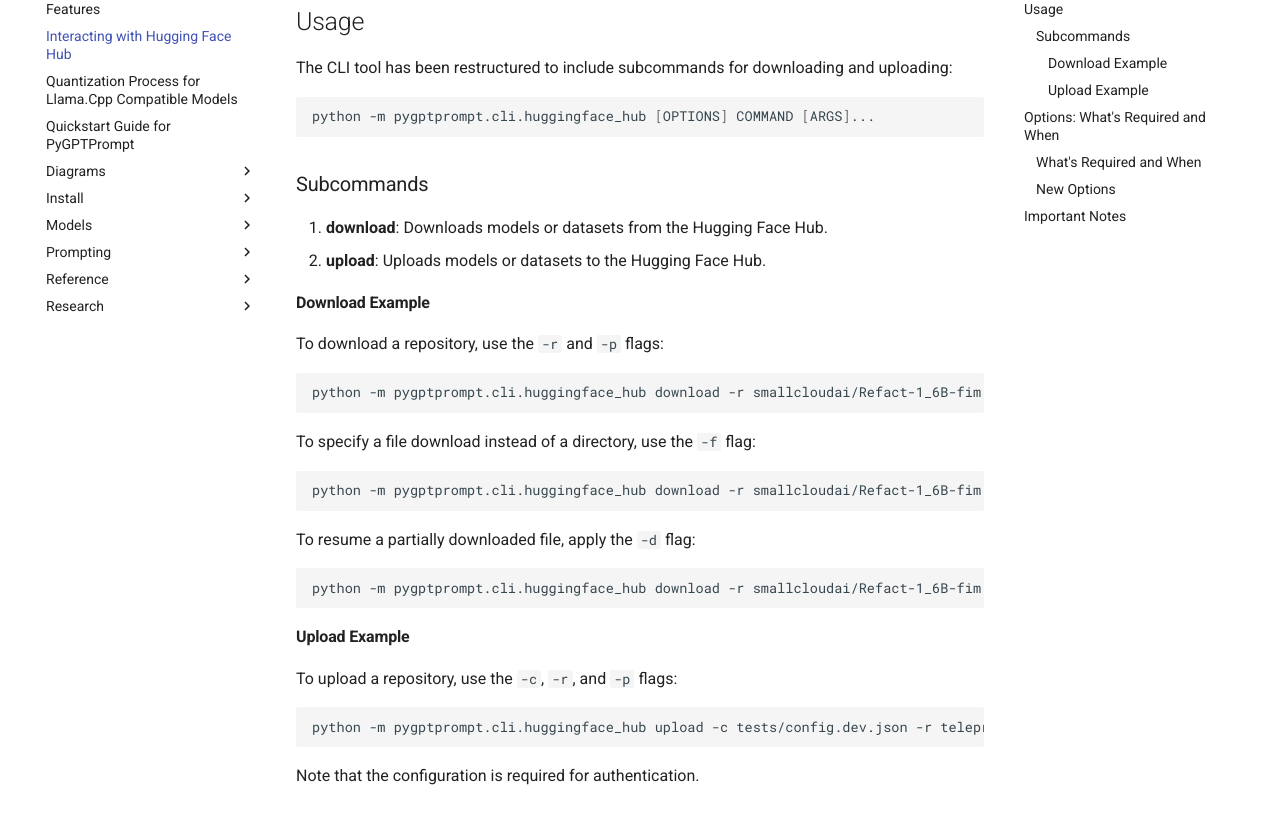
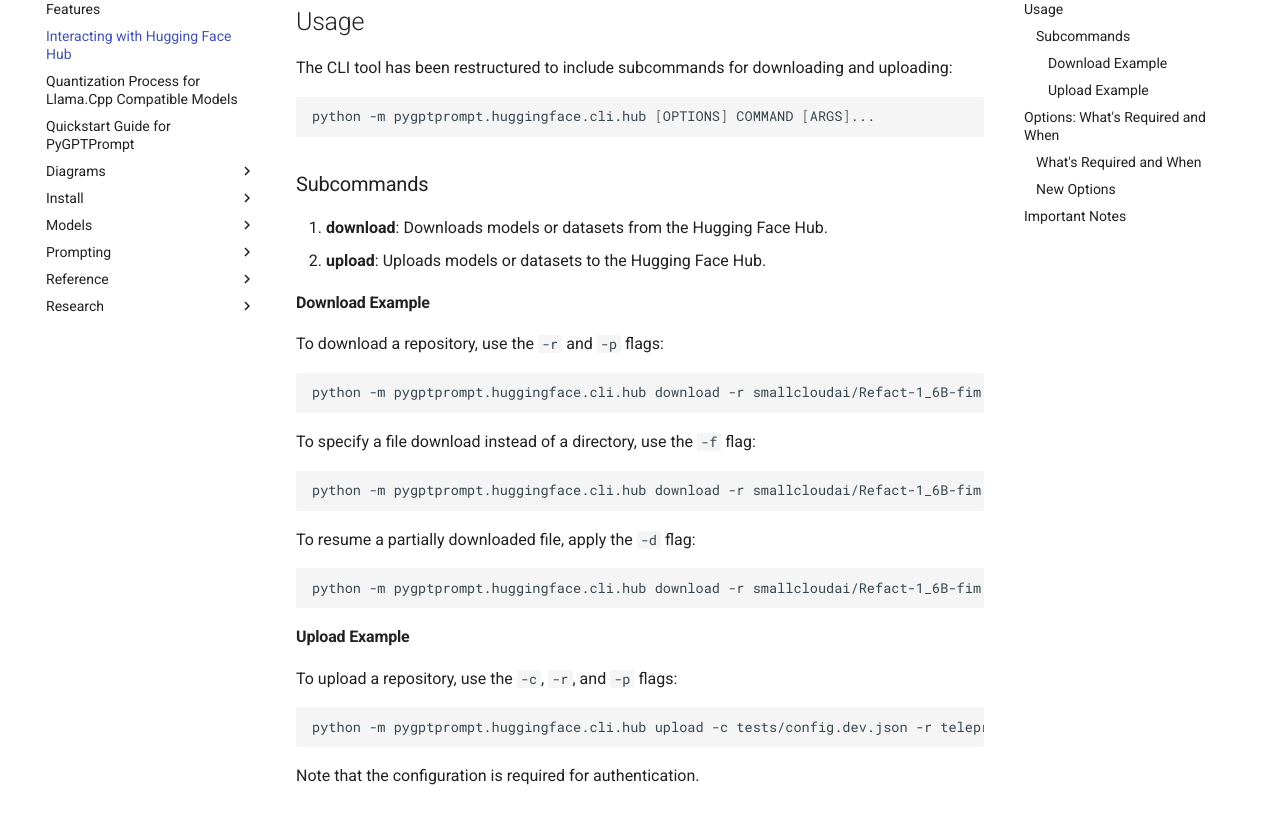
Before and after one commit to teleprint-me/py.gpt.prompt, an MkDocs documentation site: the page built from docs/huggingface_hub.md, in a window 1280 px wide and 1400 px high, scrolled down 910 px. Shown: the part 153-977 px from the top of the window. Built offline with MkDocs 1.6.1 and Material for MkDocs 9.7.7, drawn with Linux system fonts in a browser that asks for light colours; comment, search, counter and statistics services are not loaded.

Commit message:
docs: Update CLI references

````diff
--- a/docs/huggingface_hub.md
+++ b/docs/huggingface_hub.md
@@ -38,7 +38,7 @@ The CLI tool has been restructured to include subcommands for downloading and
 uploading:
 
 ```sh
-python -m pygptprompt.cli.huggingface_hub [OPTIONS] COMMAND [ARGS]...
+python -m pygptprompt.huggingface.cli.hub [OPTIONS] COMMAND [ARGS]...
 ```
 
 ### Subcommands
@@ -51,19 +51,19 @@ python -m pygptprompt.cli.huggingface_hub [OPTIONS] COMMAND [ARGS]...
 To download a repository, use the `-r` and `-p` flags:
 
 ```sh
-python -m pygptprompt.cli.huggingface_hub download -r smallcloudai/Refact-1_6B-fim -p models/smallcloudai/Refact-1_6B-fim
+python -m pygptprompt.huggingface.cli.hub download -r smallcloudai/Refact-1_6B-fim -p models/smallcloudai/Refact-1_6B-fim
 ```
 
 To specify a file download instead of a directory, use the `-f` flag:
 
 ```sh
-python -m pygptprompt.cli.huggingface_hub download -r smallcloudai/Refact-1_6B-fim -p models/smallcloudai/Refact-1_6B-fim/model.safetensors -f
+python -m pygptprompt.huggingface.cli.hub download -r smallcloudai/Refact-1_6B-fim -p models/smallcloudai/Refact-1_6B-fim/model.safetensors -f
 ```
 
 To resume a partially downloaded file, apply the `-d` flag:
 
 ```sh
-python -m pygptprompt.cli.huggingface_hub download -r smallcloudai/Refact-1_6B-fim -p models/smallcloudai/Refact-1_6B-fim/model.safetensors -f -d
+python -m pygptprompt.huggingface.cli.hub download -r smallcloudai/Refact-1_6B-fim -p models/smallcloudai/Refact-1_6B-fim/model.safetensors -f -d
 ```
 
 #### Upload Example
@@ -71,7 +71,7 @@ python -m pygptprompt.cli.huggingface_hub download -r smallcloudai/Refact-1_6B-f
 To upload a repository, use the `-c`, `-r`, and `-p` flags:
 
 ```sh
-python -m pygptprompt.cli.huggingface_hub upload -c tests/config.dev.json -r teleprint-me/refact-1.6B-fim-gguf -p models/smallcloudai/Refact-1_6B-fim/refact-1.6B-fim-q8_0.gguf
+python -m pygptprompt.huggingface.cli.hub upload -c tests/config.dev.json -r teleprint-me/refact-1.6B-fim-gguf -p models/smallcloudai/Refact-1_6B-fim/refact-1.6B-fim-q8_0.gguf
 ```
 
 Note that the configuration is required for authentication.
````
